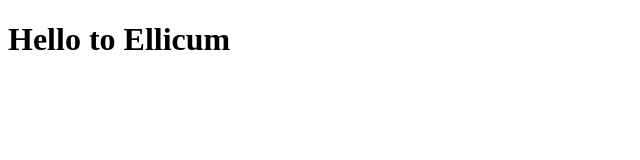
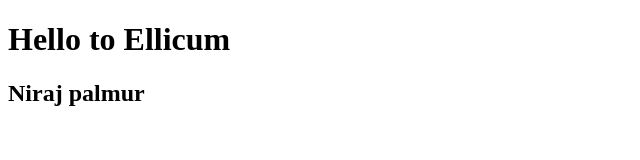
Before and after one commit to 2002-niraj/Html_css_traning, a plain HTML site: page index.html in a window 1280 px wide. Shown: the whole page, without its empty margins (0-640 px from the left). Drawn offline with Linux system fonts and the light colour scheme.

Commit message:
modified html file

```diff
--- a/index.html
+++ b/index.html
@@ -7,5 +7,6 @@
 </head>
 <body>
     <h1>Hello to Ellicum</h1>
+     <h2>Niraj palmur</h2>
 </body>
 </html>
```
